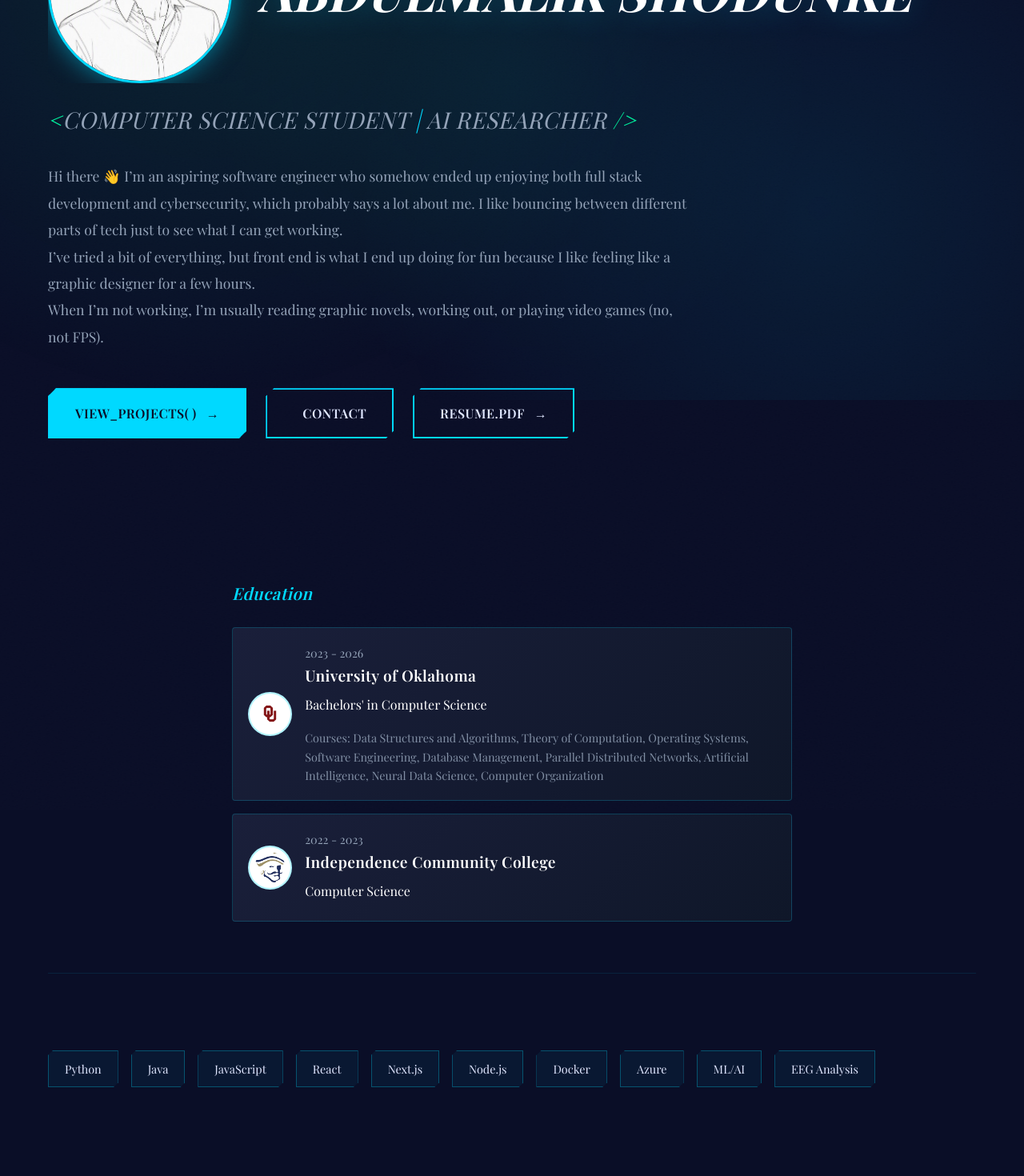
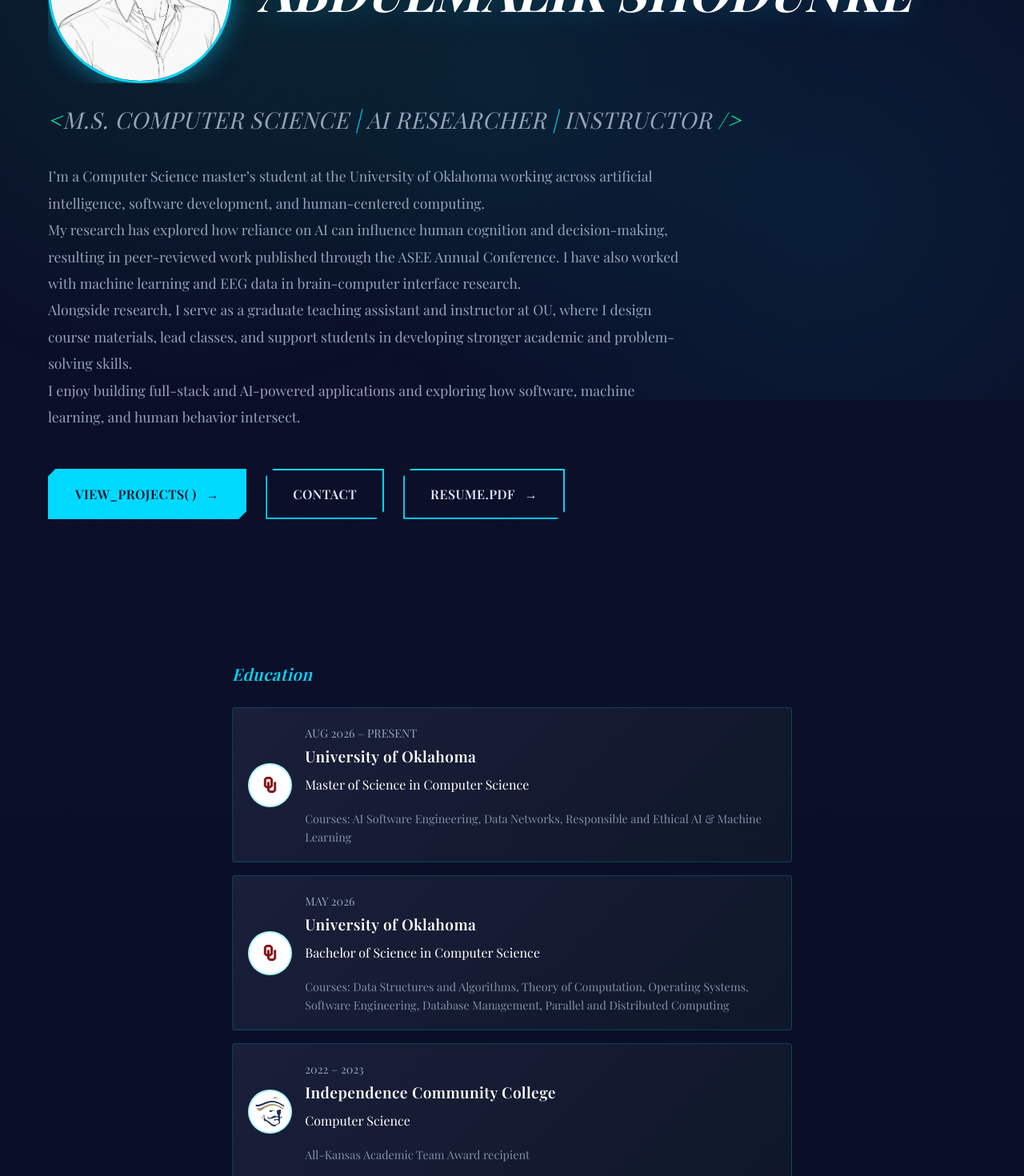
Before and after one commit to Jimmy2026/modern-portfolio-template, a React (Create React App) app: page / in a window 1280 px wide. Shown: the part 300-1770 px from the top of the page at 80% size. Built offline with nearby package versions, Linux system fonts and the light colour scheme; the HTML template or start-up script is replaced by a standard one; a web font is replaced by a local one.

Commit message:
Update portfolio experience and education

```diff
--- a/src/pages/Experience.js
+++ b/src/pages/Experience.js
@@ -5,15 +5,29 @@ import './Experience.css';
 const Experience = () => {
   const experiences = [
     {
+      title: 'Graduate Teaching Assistant / Instructor',
+      company: 'University of Oklahoma',
+      location: 'Norman, OK',
+      period: 'AUG 2026 – PRESENT',
+      type: 'TEACHING',
+      points: [
+        'Serve as instructor for multiple sections of UNIV 1002: Foundations Math Support',
+        'Develop and deliver lessons on study strategies, time management, goal setting, and academic success',
+        'Design course materials, classroom activities, assignments, and assessments aligned with course objectives',
+        'Evaluate student work, provide individualized feedback, and connect students with university resources',
+      ],
+    },
+    {
       title: 'Research Assistant',
       company: 'University of Oklahoma',
       location: 'Norman, OK',
-      period: 'FEB 2025 – PRESENT',
-      type: 'RESEARCH',
+      period: 'FEB 2025 – JUN 2026',
+      type: 'AI RESEARCH',
       points: [
-        'Investigating AI\'s impact on human cognition and decision-making processes',
-        'Conducting literature reviews and analyzing AI models in cognitive science',
-        'Processing survey data and experimental results for research publications',
+        'Investigated how AI reliance influences human cognition, decision-making, and learning behaviors',
+        'Conducted literature reviews and analyzed research at the intersection of AI and cognitive science',
+        'Collected and analyzed survey and experimental data related to AI-assisted reasoning',
+        'Contributed to peer-reviewed research published and presented at university and national conferences',
       ],
     },
     {
@@ -21,11 +35,24 @@ const Experience = () => {
       company: 'University of Oklahoma',
       location: 'Norman, OK',
       period: 'AUG 2024 – DEC 2024',
-      type: 'RESEARCH',
+      type: 'ML / BCI',
       points: [
-        'Engineered Brain-Computer Interface game processing EEG signals for real-time control',
-        'Enhanced classification accuracy using advanced ML algorithms',
-        'Collaborated on custom software development for neural signal processing',
+        'Engineered a Brain-Computer Interface game using EEG signals for real-time gameplay control',
+        'Applied machine learning techniques to improve neural signal classification and system responsiveness',
+        'Processed EEG data and extracted features for thought-based interaction',
+        'Collaborated with researchers on software development and neural signal processing',
+      ],
+    },
+    {
+      title: 'Parking Appeals Board Member',
+      company: 'University of Oklahoma',
+      location: 'Norman, OK',
+      period: 'OCT 2024 – MAY 2026',
+      type: 'UNIVERSITY SERVICE',
+      points: [
+        'Reviewed parking citation appeals by evaluating written statements, supporting evidence, and university policies',
+        'Made independent, evidence-based determinations while applying university policies consistently and fairly',
+        'Collaborated with board members to assess cases and support equitable outcomes',
       ],
     },
     {
@@ -35,27 +62,30 @@ const Experience = () => {
       period: 'JAN 2023 – MAY 2023',
       type: 'EDUCATION',
       points: [
-        'Instructed students in Calculus and Algebra, improving academic performance',
-        'Customized tutoring sessions for individual learning styles',
-      ],
-    },
-    {
-      title: 'Student Employee',
-      company: 'Xcetera!',
-      location: 'Norman, OK',
-      period: 'AUG 2024 – FEB 2025',
-      type: 'RETAIL',
-      points: [
-        'Managed operations at OU campus convenience store',
-        'Handled inventory management and customer service',
+        'Instructed students in college-level Calculus and Algebra',
+        'Adapted tutoring sessions to individual learning needs and problem-solving approaches',
       ],
     },
   ];
 
   const skills = {
-    'Languages': ['Java', 'JavaScript', 'Python', 'HTML', 'CSS', 'C++'],
-    'Frameworks & Tools': ['Git/GitHub', 'Docker', 'Next.js', 'Node.js', 'Prisma', 'Tailwind', 'Hugging Face', 'PsychoPy'],
-    'Data & Cloud': ['Azure Data Studio', 'Azure SQL Server', 'Splunk', 'Wireshark'],
+    Languages: ['Java', 'JavaScript', 'Python', 'HTML', 'CSS', 'C++'],
+    'Frameworks & Tools': [
+      'Git/GitHub',
+      'Docker',
+      'Next.js',
+      'Node.js',
+      'Prisma',
+      'Tailwind CSS',
+      'Hugging Face',
+      'PsychoPy',
+    ],
+    'Data & Cloud': [
+      'Azure Data Studio',
+      'Azure SQL Server',
+      'Splunk',
+      'Wireshark',
+    ],
   };
 
   return (
@@ -69,14 +99,15 @@ const Experience = () => {
         >
           <h1 className="section-title">work_history( )</h1>
           <p className="section-description">
-            My journey through research, education, and professional work
+            My experience across computer science research, teaching, and
+            university service
           </p>
         </motion.div>
 
         <div className="timeline">
           {experiences.map((exp, index) => (
             <motion.div
-              key={index}
+              key={`${exp.title}-${exp.period}`}
               className="exp-card"
               initial={{ opacity: 0, x: -30 }}
               whileInView={{ opacity: 1, x: 0 }}
@@ -84,19 +115,22 @@ const Experience = () => {
               transition={{ delay: index * 0.1 }}
             >
               <div className="exp-type-badge">{exp.type}</div>
+
               <div className="exp-header">
                 <div>
                   <h3 className="exp-title">{exp.title}</h3>
                   <p className="exp-company">{exp.company}</p>
                 </div>
+
                 <div className="exp-meta">
                   <span className="exp-period">{exp.period}</span>
                   <span className="exp-location">{exp.location}</span>
                 </div>
               </div>
+
               <ul className="exp-points">
-                {exp.points.map((point, i) => (
-                  <li key={i}>{point}</li>
+                {exp.points.map((point, index) => (
+                  <li key={index}>{point}</li>
                 ))}
               </ul>
             </motion.div>
@@ -109,14 +143,18 @@ const Experience = () => {
           whileInView={{ opacity: 1, y: 0 }}
           viewport={{ once: true }}
         >
-          <h2 className="skills-title">{/*TECHNICAL_SKILLS*/}</h2>
+          <h2 className="skills-title">technical_skills( )</h2>
+
           <div className="skills-grid">
-            {Object.entries(skills).map(([category, items], idx) => (
-              <div key={idx} className="skill-category">
+            {Object.entries(skills).map(([category, items]) => (
+              <div key={category} className="skill-category">
                 <h3 className="skill-category-title">{category}</h3>
+
                 <div className="skill-tags">
-                  {items.map((skill, i) => (
-                    <span key={i} className="skill-tag">{skill}</span>
+                  {items.map((skill) => (
+                    <span key={skill} className="skill-tag">
+                      {skill}
+                    </span>
                   ))}
                 </div>
               </div>
--- a/src/pages/Home.js
+++ b/src/pages/Home.js
@@ -9,6 +9,7 @@ const Home = () => {
 
   useEffect(() => {
     let currentIndex = 0;
+
     const interval = setInterval(() => {
       if (currentIndex <= fullText.length) {
         setDisplayText(fullText.slice(0, currentIndex));
@@ -27,19 +28,20 @@ const Home = () => {
       opacity: 1,
       transition: {
         staggerChildren: 0.2,
-        delayChildren: 1
-      }
-    }
+        delayChildren: 1,
+      },
+    },
   };
 
   const itemVariants = {
     hidden: { opacity: 0, y: 20 },
-    visible: { opacity: 1, y: 0 }
+    visible: { opacity: 1, y: 0 },
   };
 
   return (
     <div className="home-page">
       <div className="page-container">
+
         {/* Hero Section */}
         <section className="hero-section">
           <motion.div
@@ -59,6 +61,7 @@ const Home = () => {
                 alt="AbdulMalik Shodunke"
                 className="hero-image"
               />
+
               <h1 className="hero-name">
                 {displayText}
                 <span className="cursor-blink">_</span>
@@ -67,36 +70,58 @@ const Home = () => {
 
             <motion.h2 className="hero-title" variants={itemVariants}>
               <span className="title-prefix">{'<'}</span>
-              COMPUTER SCIENCE STUDENT
+              M.S. COMPUTER SCIENCE
               <span className="title-divider"> | </span>
               AI RESEARCHER
+              <span className="title-divider"> | </span>
+              INSTRUCTOR
               <span className="title-suffix">{' />'}</span>
             </motion.h2>
 
-            <motion.p className="hero-description" variants={itemVariants}>
+            <motion.div
+              className="hero-description"
+              variants={itemVariants}
+            >
               <p className="about-text">
-                    Hi there 👋 I’m an aspiring software engineer who somehow ended up enjoying both full stack development and cybersecurity, which probably says a lot about me. I like bouncing between different parts of tech just to see what I can get working.
+                I’m a Computer Science master’s student at the University of Oklahoma
+                working across artificial intelligence, software development, and
+                human-centered computing.
               </p>
+
               <p className="about-text">
-                    I’ve tried a bit of everything, but front end is what I end up doing for fun because I like feeling like a graphic designer for a few hours.
+                My research has explored how reliance on AI can influence human
+                cognition and decision-making, resulting in peer-reviewed work
+                published through the ASEE Annual Conference. I have also worked
+                with machine learning and EEG data in brain-computer interface
+                research.
               </p>
+
               <p className="about-text">
-                    When I’m not working, I’m usually reading graphic novels, working out, or playing video games (no, not FPS).
+                Alongside research, I serve as a graduate teaching assistant and
+                instructor at OU, where I design course materials, lead classes,
+                and support students in developing stronger academic and
+                problem-solving skills.
               </p>
-            </motion.p>
+
+              <p className="about-text">
+                I enjoy building full-stack and AI-powered applications and
+                exploring how software, machine learning, and human behavior
+                intersect.
+              </p>
+            </motion.div>
 
             <motion.div className="hero-cta" variants={itemVariants}>
               <Link to="/projects" className="cta-primary">
                 <span className="cta-text">VIEW_PROJECTS( )</span>
                 <span className="cta-arrow">→</span>
               </Link>
+
               <Link to="/contact" className="cta-secondary">
-                <span className="cta-code">{/**/}</span>
                 <span className="cta-text">CONTACT</span>
               </Link>
 
               <a
-                  href="https://drive.google.com/file/d/1I2FwRtNxfXhdBfptbAp7QyqiJRXAGUOx/view?usp=drive_link"
+                href="/resume.pdf"
                 className="cta-secondary"
                 target="_blank"
                 rel="noopener noreferrer"
@@ -108,50 +133,118 @@ const Home = () => {
           </motion.div>
         </section>
 
-        {/* About Section */}
+        {/* About / Education Section */}
         <motion.section
           className="about-section"
           initial={{ opacity: 0, y: 40 }}
           whileInView={{ opacity: 1, y: 0 }}
-          viewport={{ once: true, margin: "-100px" }}
+          viewport={{ once: true, margin: '-100px' }}
           transition={{ duration: 0.6 }}
         >
-
           <div className="about-grid">
             <div className="education-section">
               <h3 className="education-title">Education</h3>
+
               <div className="education-card">
-                    <img src="/ou.png" alt="University of Oklahoma logo" className="edu-logo" />
+                <img
+                  src="/ou.png"
+                  alt="University of Oklahoma logo"
+                  className="edu-logo"
+                />
+
                 <div className="edu-info">
-                        <p className="edu-date">2023 - 2026</p>
-                        <h4 className="edu-school">University of Oklahoma</h4>
-                        <p className="edu-degree">Bachelors' in Computer Science</p>
+                  <p className="edu-date">AUG 2026 – PRESENT</p>
+
+                  <h4 className="edu-school">
+                    University of Oklahoma
+                  </h4>
+
+                  <p className="edu-degree">
+                    Master of Science in Computer Science
+                  </p>
+
                   <p className="edu-courses">
-                            Courses: Data Structures and Algorithms, Theory of Computation, Operating Systems, Software
-                            Engineering, Database Management, Parallel Distributed Networks, Artificial Intelligence, Neural Data Science, Computer Organization
+                    Courses: AI Software Engineering, Data Networks,
+                    Responsible and Ethical AI & Machine Learning
                   </p>
                 </div>
               </div>
 
+              <div className="education-card">
+                <img
+                  src="/ou.png"
+                  alt="University of Oklahoma logo"
+                  className="edu-logo"
+                />
+
+                <div className="edu-info">
+                  <p className="edu-date">MAY 2026</p>
+
+                  <h4 className="edu-school">
+                    University of Oklahoma
+                  </h4>
+
+                  <p className="edu-degree">
+                    Bachelor of Science in Computer Science
+                  </p>
+
+                  <p className="edu-courses">
+                    Courses: Data Structures and Algorithms, Theory of
+                    Computation, Operating Systems, Software Engineering,
+                    Database Management, Parallel and Distributed Computing
+                  </p>
+                </div>
+              </div>
 
               <div className="education-card">
-                    <img src="/indycc.png" alt="Independence Community College logo" className="edu-logo" />
+                <img
+                  src="/indycc.png"
+                  alt="Independence Community College logo"
+                  className="edu-logo"
+                />
+
                 <div className="edu-info">
-                        <p className="edu-date">2022 - 2023</p>
-                        <h4 className="edu-school">Independence Community College</h4>
-                        <p className="edu-degree">Computer Science</p>
+                  <p className="edu-date">2022 – 2023</p>
+
+                  <h4 className="edu-school">
+                    Independence Community College
+                  </h4>
+
+                  <p className="edu-degree">
+                    Computer Science
+                  </p>
+
+                  <p className="edu-courses">
+                    All-Kansas Academic Team Award recipient
+                  </p>
                 </div>
               </div>
             </div>
           </div>
 
+          {/* Technical Stack */}
           <div className="tech-stack">
-            <h3 className="tech-title">{/*TECH_STACK*/}</h3>
+            <h3 className="tech-title">technical_stack( )</h3>
+
             <div className="tech-grid">
-              {['Python', 'Java', 'JavaScript', 'React', 'Next.js', 'Node.js',
-                'Docker', 'Azure', 'ML/AI', 'EEG Analysis'].map((tech, idx) => (
+              {[
+                'Python',
+                'Java',
+                'JavaScript',
+                'React',
+                'Next.js',
+                'Node.js',
+                'Docker',
+                'Prisma',
+                'Tailwind CSS',
+                'Azure',
+                'Hugging Face',
+                'PsychoPy',
+                'AI / ML',
+                'EEG Analysis',
+              ].map((tech, idx) => (
                 <motion.span
-                  key={idx}
+                  key={tech}
                   className="tech-tag"
                   initial={{ opacity: 0, scale: 0.8 }}
                   whileInView={{ opacity: 1, scale: 1 }}
```
Also changed, not shown: 1 other file (tests, documents, lock files or other folders). Lines whose indentation alone changed are shown as unchanged.
